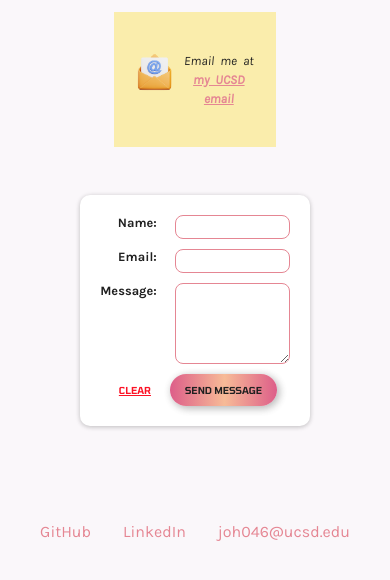
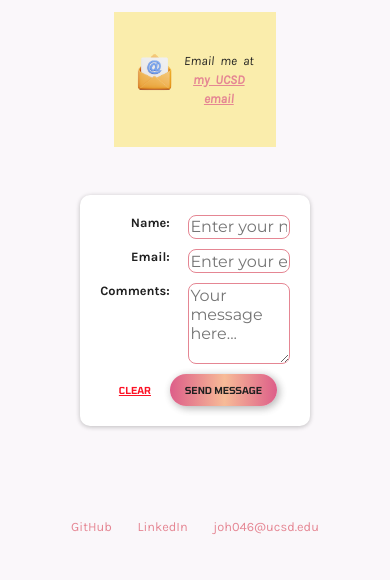
Before and after one commit to Julie0827/cse134-hw4, a plain HTML site: page contact.html in a window 390 px wide. Shown: the part 660-1240 px from the top of the page. Drawn offline with Linux system fonts and the light colour scheme.

Commit message:
contact form bot

```diff
--- a/contact.html
+++ b/contact.html
@@ -63,11 +63,16 @@
 
         <form action="https://formspree.io/f/mwpvbryr" method="POST">
             <label for="name">Name:</label>
-            <input type="text" id="name" name="name" required>
+            <input type="text" id="name" name="name" required placeholder="Enter your name">
+
             <label for="email">Email:</label>
-            <input type="email" id="email" name="email" required>
-            <label for="message">Message:</label>
-            <textarea id="message" name="message" rows="4" required></textarea>
+            <input type="email" id="email" name="email" required placeholder="Enter your email">
+
+            <label for="comments">Comments:</label>
+            <textarea id="comments" name="comments" rows="4" required placeholder="Your message here..."></textarea>
+
+            <input type="hidden" id="bot-field" name="possible_bot" value="true">
+
             <div class="form-buttons">
                 <button type="button" class="clear-btn">Clear</button>
                 <button type="submit" class="btn">Send Message</button>
--- a/scripts/main.js
+++ b/scripts/main.js
@@ -0,0 +1,12 @@
+document.addEventListener("DOMContentLoaded", function () {
+    const contactForm = document.getElementById("contact-form");
+    const botField = document.getElementById("bot-field");
+
+    contactForm.addEventListener("click", function () {
+        botField.value = "false";
+    });
+
+    contactForm.addEventListener("input", function () {
+        botField.value = "false";
+    });
+});
--- a/styles/about.css
+++ b/styles/about.css
@@ -9,7 +9,7 @@
 
 #profile {
     width: 25vw;
-    margin: 10vw 10vw 3vw 0;
+    margin: 8vw 8vw 4vw 4vw;
     float: left;
 }
 
--- a/styles/style.css
+++ b/styles/style.css
@@ -389,6 +389,10 @@ p {
         font-size: 1rem;
     }
 
+    footer {
+        font-size: 0.8rem;
+    }
+
     :is(.btn, .clear-btn) {
         font-size: 0.6em;
     }
```
